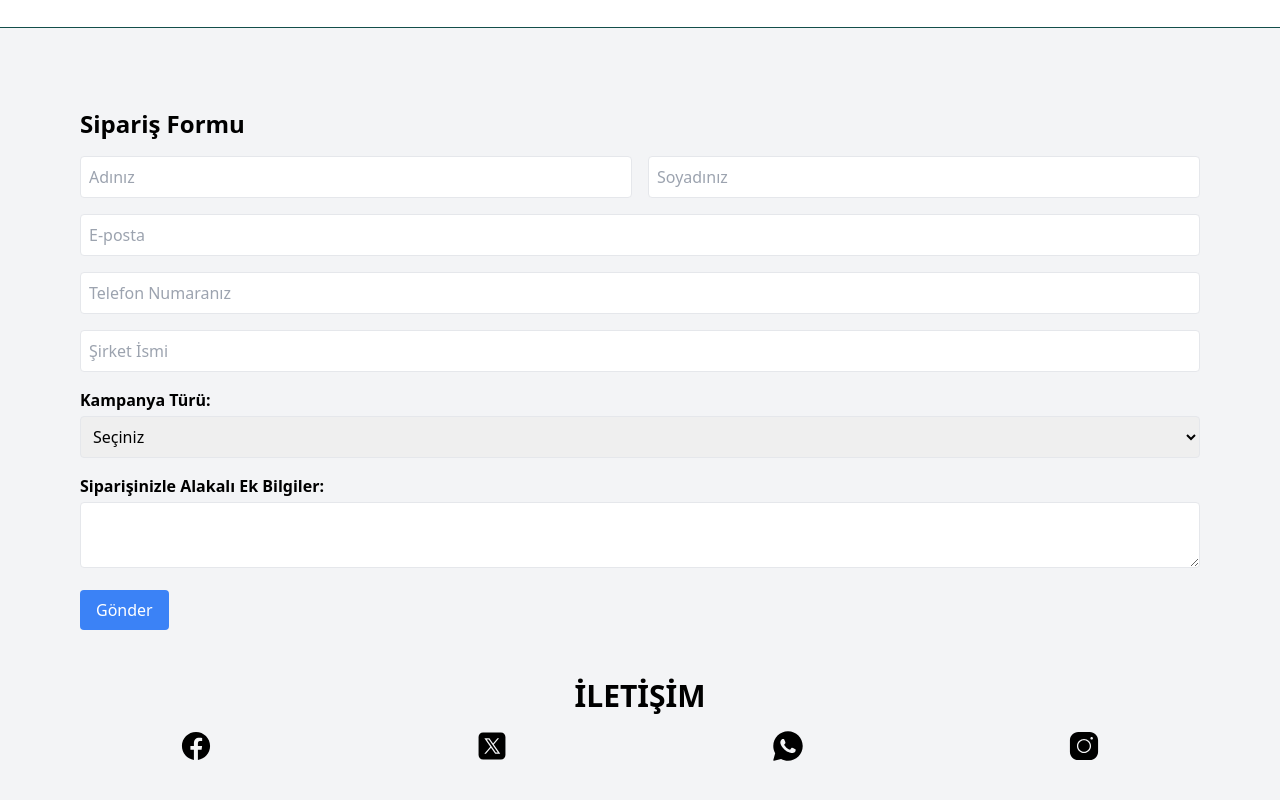
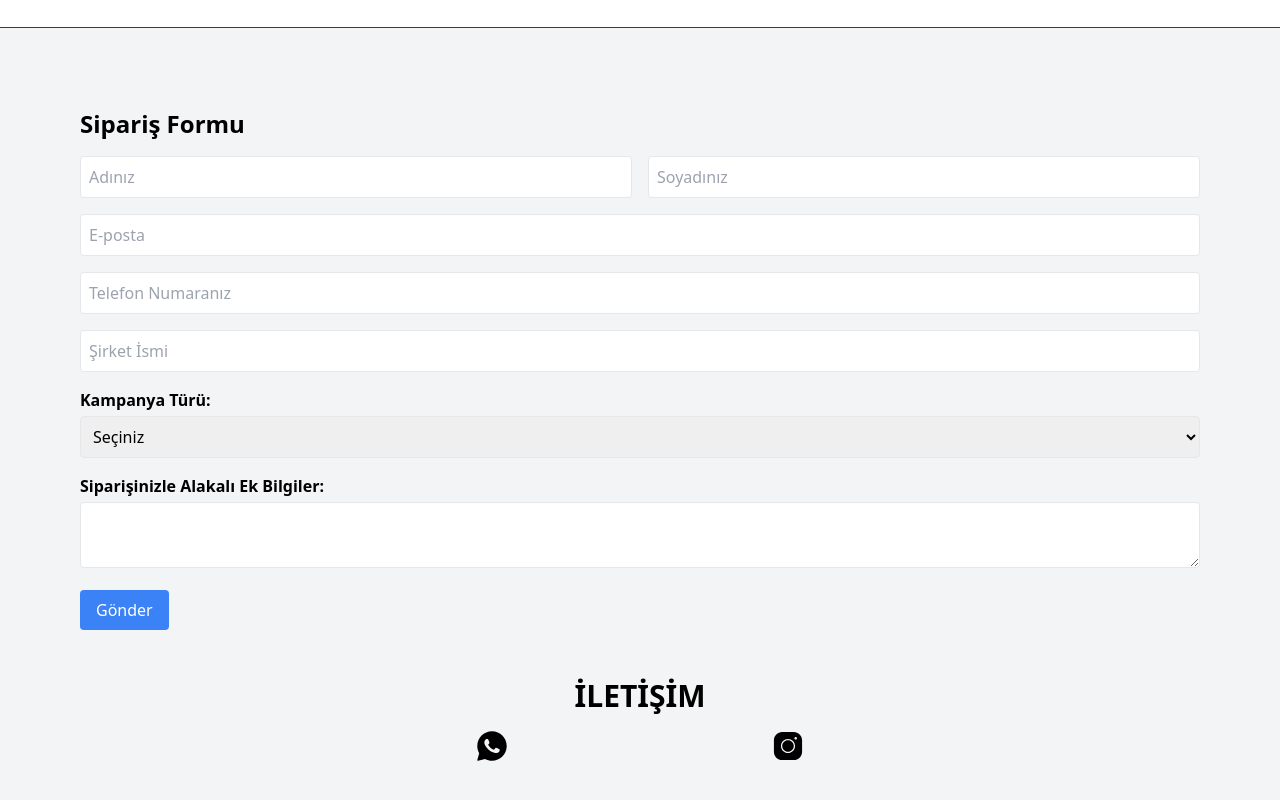
Before and after one commit to emrgcmnn/markalogo, a React (Create React App) app: page / in a window 1280 px wide. Shown: the part 2936-3736 px from the top of the page. Built offline with nearby package versions, Linux system fonts and the light colour scheme.

Commit message:
readme kısmına yazıldı

```diff
--- a/src/Components/Form.js
+++ b/src/Components/Form.js
@@ -162,17 +162,6 @@ const Form = () => {
 
         <div class="flex justify-center">
 
-            <a target="_blank" href='https://www.facebook.com' class="w-1/4 text-center">
-                <button>
-                    <img src={Facesvg} alt="Facebook" class="mx-auto mb-2 w-8 h-8"/>
-                </button>
-            </a>
-
-            <a target="_blank" href='https://www.twitter.com' class="w-1/4 text-center">
-                <button>
-                    <img src={Twitsvg} alt="Twitter" class="mx-auto mb-2 w-8 h-8"/>
-                </button>
-            </a>
 
             <a target="_blank" href='https://wa.me/<+905318471853>' class="w-1/4 text-center">
                 <button >
```
Also changed, not shown: 1 other file (tests, documents, lock files or other folders).
